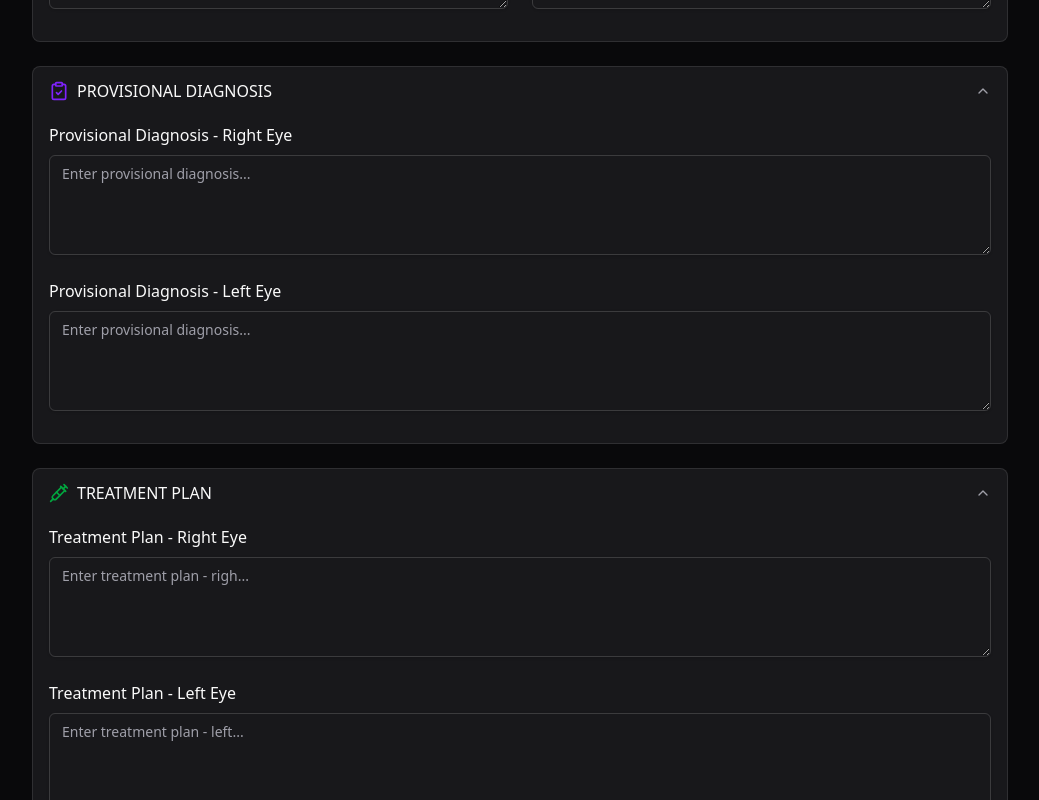
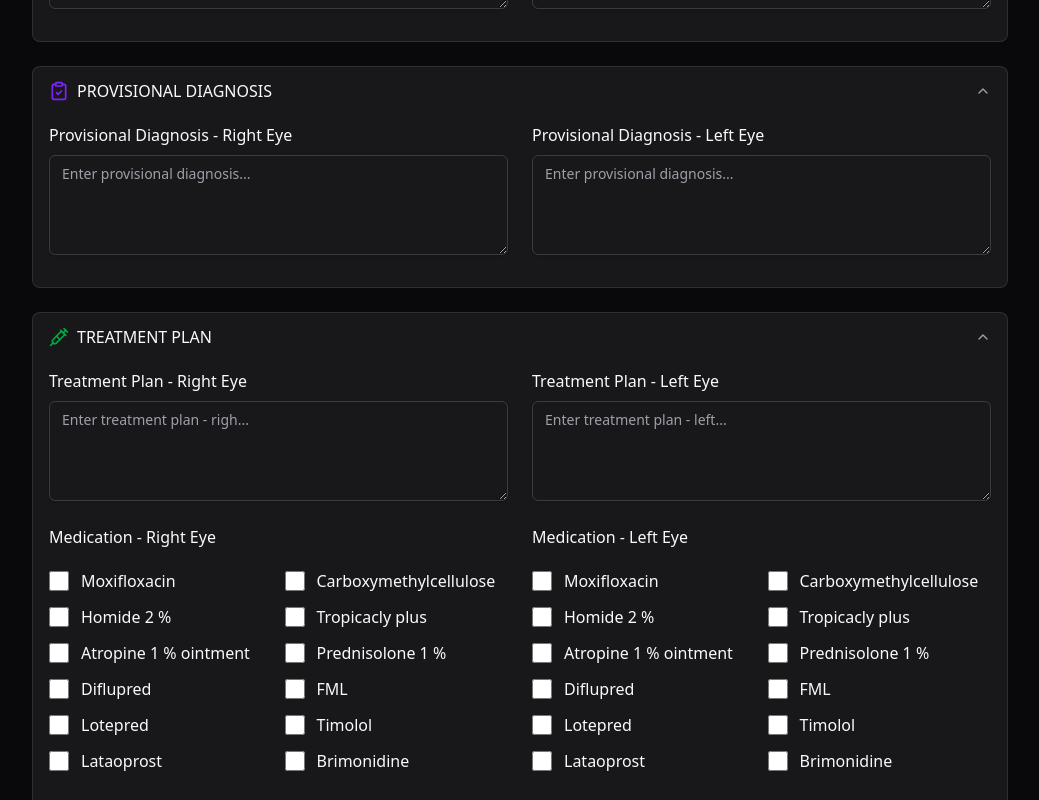
Before and after one commit to tushar-upadhya/forms, a React (Vite) app: page / in a window 1280 px wide. Shown: the part 6440-7240 px from the top of the page, without its empty margins (120-1159 px from the left). Built offline with nearby package versions, Linux system fonts and the light colour scheme.

Commit message:
refactor(ProvisionalDiagnosisSection, TreatmentPlanSection): improve layout responsiveness and simplify class management

```diff
--- a/src/components/form-one/section/ProvisionalDiagnosisSection.tsx
+++ b/src/components/form-one/section/ProvisionalDiagnosisSection.tsx
@@ -7,7 +7,6 @@ import {
 import { CardContent } from "@/components/ui/card";
 import { Form } from "@/components/ui/form";
 import formSchemaJson from "@/mock/mock.json" assert { type: "json" };
-import clsx from "clsx";
 import { ClipboardCheck } from "lucide-react";
 import { renderField, type PatientInfoSectionProps } from "../FormOne";
 
@@ -67,15 +66,7 @@ export default function ProvisionalDiagnosisSection({
                             <AccordionContent>
                                 <CardContent className="p-2 sm:p-4 pt-1 sm:pt-2">
                                     <Form {...form}>
-                                        <div
-                                            className={clsx(
-                                                "grid gap-4 sm:gap-6",
-                                                section.ui === "flex" ||
-                                                    section.ui === "grid-cols-2"
-                                                    ? "grid-cols-1 sm:grid-cols-2 lg:grid-cols-3"
-                                                    : "grid-cols-1"
-                                            )}
-                                        >
+                                        <div className="grid gap-4 sm:gap-6 grid-cols-1 sm:grid-cols-2">
                                             {provisionalDiagnosisSection.questions.map(
                                                 (question) => (
                                                     <div
@@ -83,12 +74,7 @@ export default function ProvisionalDiagnosisSection({
                                                             question._id ||
                                                             question.label
                                                         }
-                                                        className={clsx(
-                                                            question.field_type ===
-                                                                "textarea"
-                                                                ? "col-span-1 sm:col-span-2 lg:col-span-3"
-                                                                : "col-span-1"
-                                                        )}
+                                                        className="col-span-1"
                                                     >
                                                         {renderField(
                                                             question,
--- a/src/components/form-one/section/TreatmentPlanSection.tsx
+++ b/src/components/form-one/section/TreatmentPlanSection.tsx
@@ -6,8 +6,8 @@ import {
 } from "@/components/ui/accordion";
 import { CardContent } from "@/components/ui/card";
 import { Form } from "@/components/ui/form";
+import { ScrollArea } from "@/components/ui/scroll-area";
 import formSchemaJson from "@/mock/mock.json" assert { type: "json" };
-import clsx from "clsx";
 import { Syringe } from "lucide-react";
 import { renderField, type PatientInfoSectionProps } from "../FormOne";
 
@@ -68,15 +68,7 @@ export default function TreatmentPlanSection({
                             <AccordionContent>
                                 <CardContent className="p-2 sm:p-4 pt-1 sm:pt-2">
                                     <Form {...form}>
-                                        <div
-                                            className={clsx(
-                                                "grid gap-4 sm:gap-6",
-                                                section.ui === "flex" ||
-                                                    section.ui === "grid-cols-2"
-                                                    ? "grid-cols-1 sm:grid-cols-2 lg:grid-cols-3"
-                                                    : "grid-cols-1"
-                                            )}
-                                        >
+                                        <div className="grid gap-4 sm:gap-6 grid-cols-1 sm:grid-cols-2">
                                             {treatmentPlanSection.questions.map(
                                                 (question) => (
                                                     <div
@@ -84,18 +76,23 @@ export default function TreatmentPlanSection({
                                                             question._id ||
                                                             question.label
                                                         }
-                                                        className={clsx(
-                                                            question.field_type ===
-                                                                "textarea" ||
-                                                                question.field_type ===
-                                                                    "checkbox"
-                                                                ? "col-span-1 sm:col-span-2 lg:col-span-3"
-                                                                : "col-span-1"
-                                                        )}
+                                                        className="col-span-1"
                                                     >
-                                                        {renderField(
-                                                            question,
-                                                            form
+                                                        {question.field_type ===
+                                                            "checkbox" &&
+                                                        question.options
+                                                            .length > 10 ? (
+                                                            <ScrollArea className="h-[200px] sm:h-[250px] w-full">
+                                                                {renderField(
+                                                                    question,
+                                                                    form
+                                                                )}
+                                                            </ScrollArea>
+                                                        ) : (
+                                                            renderField(
+                                                                question,
+                                                                form
+                                                            )
                                                         )}
                                                     </div>
                                                 )
```
